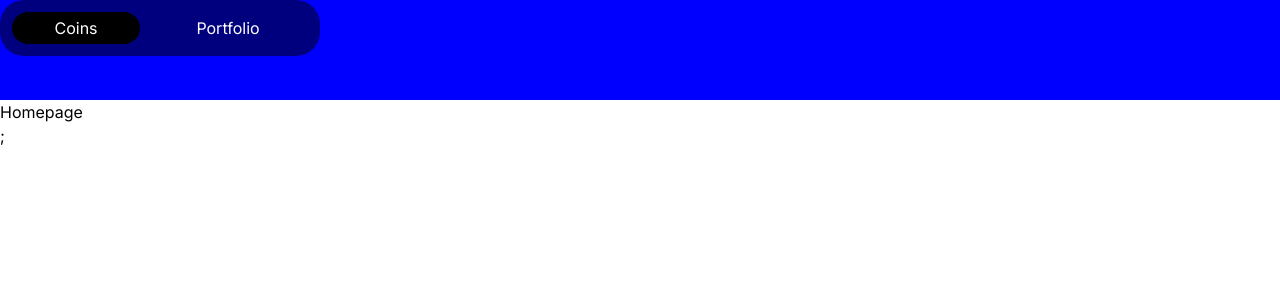
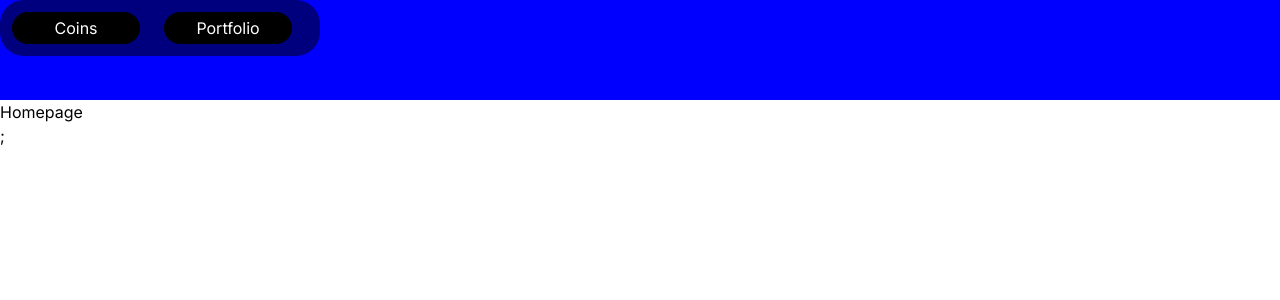
Before and after one commit to Steviemaru/crypto-app, a Next.js app: page / in a window 1280 px wide. Shown: the top 300 px of the page. Built offline with nearby package versions, Linux system fonts and the light colour scheme.

Commit message:
added tailwind, styled/tw-styled components packages and navbuttons component, moved styled components out of navbar component

```diff
--- a/app/components/NavButtons.tsx
+++ b/app/components/NavButtons.tsx
@@ -3,13 +3,6 @@ import { useState } from "react";
 import Link from "next/link";
 import tw from "tailwind-styled-components";
 
-export default function NavButtons() {
-  const [navItems] = useState(["coins", "portfolio"]);
-  const [selectedItem, setSelectedItem] = useState("coins");
-
-  const handleClick = (item: any) => {
-    setSelectedItem(item);
-  };
 const Wrapper = tw.div`
   flex
   bg-black
@@ -23,9 +16,7 @@ const Wrapper = tw.div`
 }
 
 const Button = tw.button<ButtonProps>`
-${(props) =>
-     (props.$item == selectedItem  ? "bg-black" : "bg-transparent")
-     };
+${(props) => (props.$item ? "bg-black" : "bg-transparent")};
      border-0
      focus:outline-none
     text-white
@@ -38,16 +29,28 @@ ${(props) =>
     w-32
   `;
 
+export default function NavButtons() {
+  const [navItems] = useState(["coins", "portfolio"]);
+  // need this to toggle background color on button component
+  // will use this after I install redux and setup provider
+
+  // const [selectedItem, setSelectedItem] = useState("coins");
+
+  // const handleClick = (item: any) => {
+  //   setSelectedItem(item);
+  // };
+
   return (
     <>
       <Wrapper>
         {navItems.map((item) => {
-
-        return(
-          <Link key={item} href={`/${item == "coins" ? "" : item }`}>
-<Button  onClick={() => handleClick(item)} $item={item}>
-            {item.slice(0,1).toUpperCase() + item.slice(1) }
-          </Button></Link>);
+          return (
+            <Link key={item} href={`/${item == "coins" ? "" : item}`}>
+              <Button onClick={() => {}} $item={item}>
+                {item.slice(0, 1).toUpperCase() + item.slice(1)}
+              </Button>
+            </Link>
+          );
         })}
       </Wrapper>
     </>
```
Lines whose indentation alone changed are shown as unchanged.
